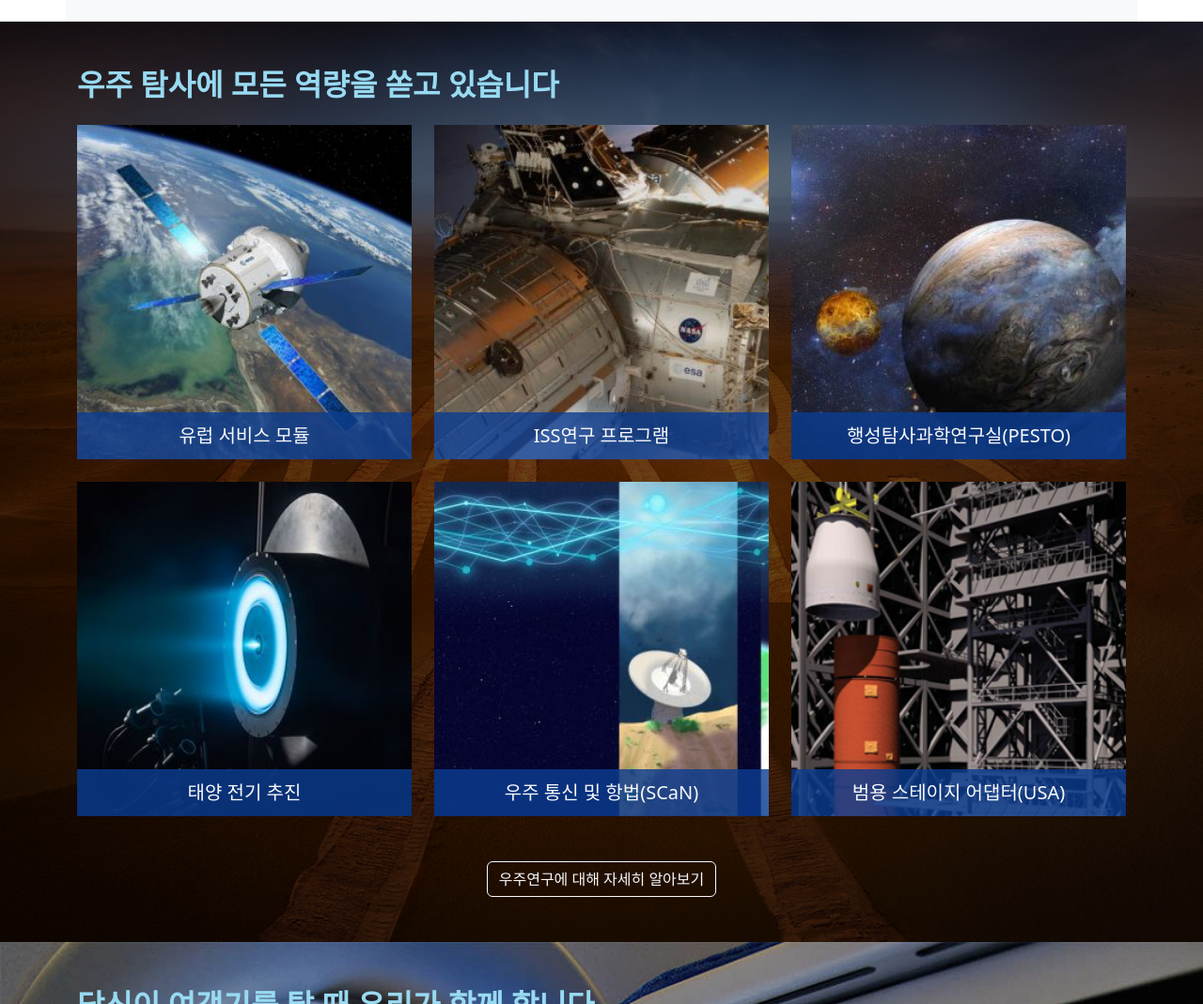
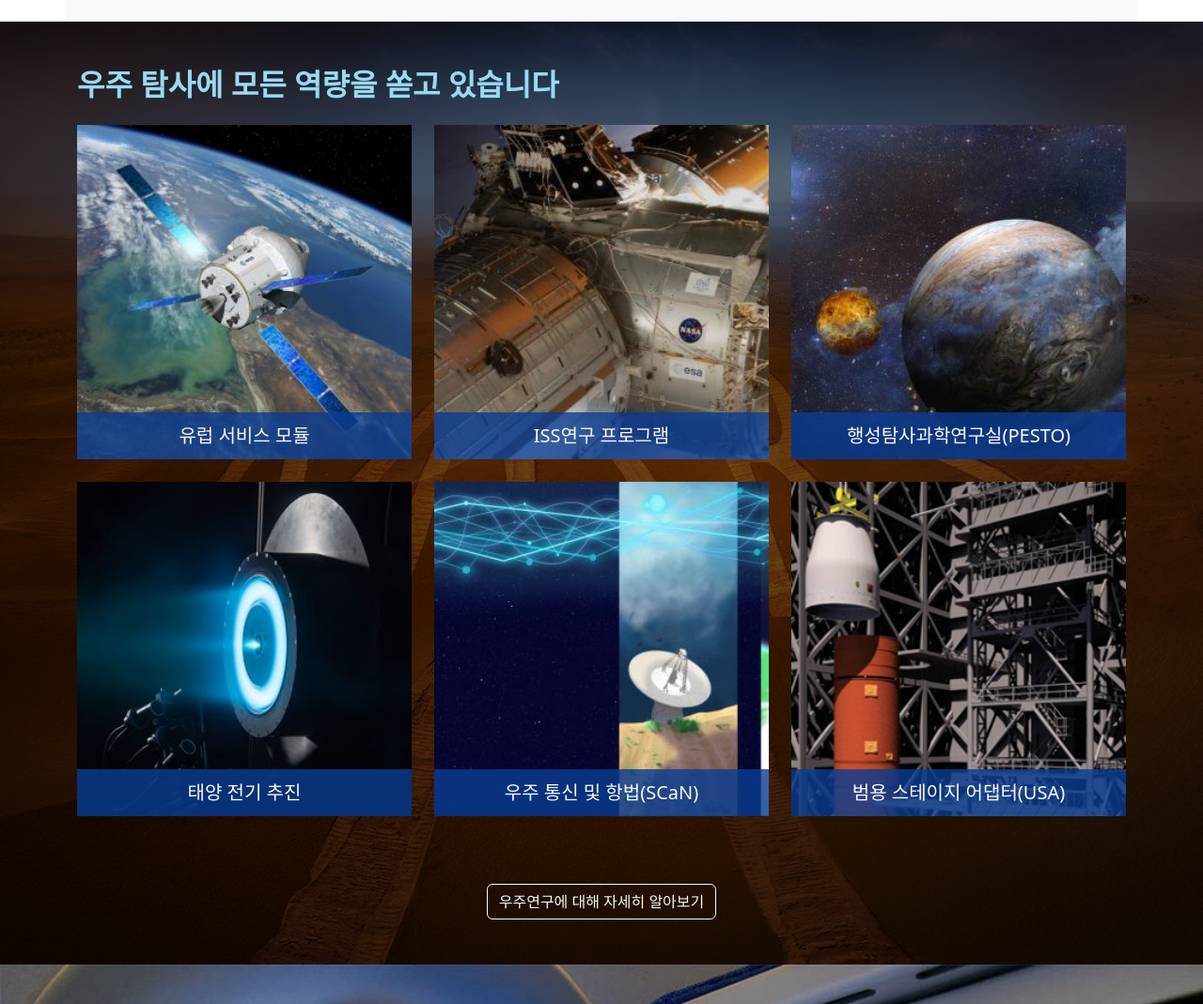
Before and after one commit to baboda212/mynasa, a plain HTML site: page index.html in a window 1280 px wide. Shown: the part 1680-2749 px from the top of the page at 94% size. Drawn offline with nearby package versions, Linux system fonts and the light colour scheme.

Commit message:
We are Power부분 일부 간격 수정

```diff
--- a/index.html
+++ b/index.html
@@ -152,22 +152,22 @@
       <div class="container py-5">
         <h2 class="mb-4 my-text-light">우주 탐사에 모든 역량을 쏟고 있습니다</h2>
         <div class="row">
-          <div class="col-6 col-md-4 mb-4">
+          <div class="col-6 col-md-4 mb-4 mb-4">
             <a href="#"><img class="img-fluid" src="images/img9.jpg" alt="유럽 서비스 모듈"><h4 class="text-light h5 mt-3 text-center">유럽 서비스 모듈</h4></a>
           </div>
-          <div class="col-6 col-md-4">
+          <div class="col-6 col-md-4 mb-4">
             <a href="#"><img class="img-fluid" src="images/img10.jpg" alt="ISS연구 프로그램"><h4 class="text-light h5 mt-3 text-center">ISS연구 프로그램</h4></a>
           </div>
-          <div class="col-6 col-md-4">
+          <div class="col-6 col-md-4 mb-4">
             <a href="#"><img class="img-fluid" src="images/img11.jpg" alt="행성탐사과학기술실"><h4 class="text-light h5 mt-3 text-center">행성탐사과학연구실(PESTO)</h4></a>
           </div>
-          <div class="col-6 col-md-4">
+          <div class="col-6 col-md-4 mb-4">
             <a href="#"><img class="img-fluid" src="images/img12.jpg" alt="태양 전기 추진"><h4 class="text-light h5 mt-3 text-center">태양 전기 추진</h4></a>
           </div>
-          <div class="col-6 col-md-4">
+          <div class="col-6 col-md-4 mb-4">
             <a href="#"><img class="img-fluid" src="images/img13.jpg" alt="우주 통신 및 항법"><h4 class="text-light h5 mt-3 text-center">우주 통신 및 항법(SCaN)</h4></a>
           </div>
-          <div class="col-6 col-md-4">
+          <div class="col-6 col-md-4 mb-4">
             <a href="#"><img class="img-fluid" src="images/img14.png" alt="범용 스테이지 어댑터(미국)"><h4 class="text-light h5 mt-3 text-center">범용 스테이지 어댑터(USA)</h4></a>
           </div>
         </div><!-- row -->
```
